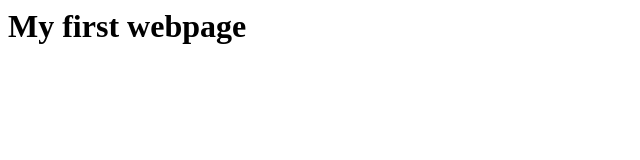
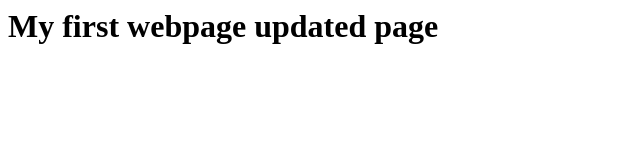
Before and after one commit to Swathi0141/MyWebsite, a plain HTML site: page index.html in a window 1280 px wide. Shown: the whole page, without its empty margins (0-640 px from the left). Drawn offline with Linux system fonts and the light colour scheme.

Commit message:
upated page

```diff
--- a/index.html
+++ b/index.html
@@ -3,6 +3,6 @@
 		<title>My First Webpage</title>
 	</head>
 	<body>
-		<h1>My first webpage</h1>
+		<h1>My first webpage updated page</h1>
 	</body>
 </html>
```
